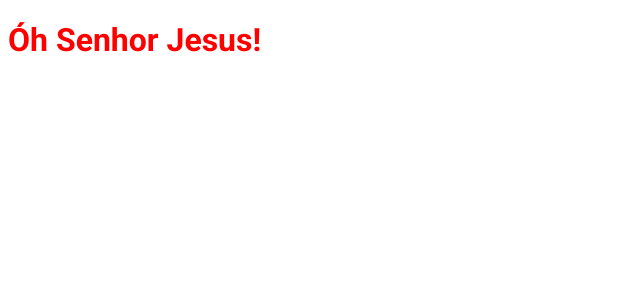
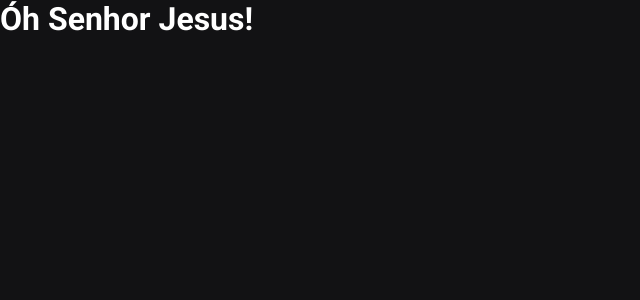
Before and after one commit to jonathancmpc/ignews, a Next.js app: page / in a window 1280 px wide. Shown: the top 300 px of the page, without its empty margins (0-640 px from the left). Built offline with nearby package versions, Linux system fonts and the light colour scheme.

Commit message:
Global styles

```diff
--- a/src/pages/_app.tsx
+++ b/src/pages/_app.tsx
@@ -1,4 +1,6 @@
 import { AppProps } from 'next/app';
+
+import '../styles/global.scss';
 
 function MyApp({ Component, pageProps }: AppProps) {
   return <Component {...pageProps} />
--- a/src/pages/index.tsx
+++ b/src/pages/index.tsx
@@ -1,6 +1,4 @@
 import Head from 'next/head'
-
-import styles from '../styles/home.module.scss';
 
 export default function Home() {
   return (
@@ -9,7 +7,7 @@
       <Head>
         <title>Início | ig.news</title>
       </Head>
-      <h1 className={styles.title}>
+      <h1>
         Óh Senhor Jesus!
       </h1>
     </>
--- /dev/null
+++ b/src/styles/global.scss
@@ -0,0 +1,46 @@
+* {
+  margin: 0;
+  padding: 0;
+  box-sizing: border-box;
+}
+
+:root {
+  --white: #FFFFFF;
+
+  --gray-100: #e1e1e6;
+  --gray-300: #a8a8b3;
+  --gray-900: #121214;
+
+  --cyan-500: #61dafb;
+  --yellow-500: #eba417;
+}
+
+@media (max-width: 1080px) {
+  html {
+    font-size: 93.75%;
+  }
+}
+
+@media (max-width: 720px) {
+  html {
+    font-size: 87.5%;
+  }
+}
+
+body {
+  background: var(--gray-900);
+  color: var(--white);
+}
+
+body, input, textarea, select, button {
+  font: 400 1rem "Roboto", sans-serif;
+}
+
+button {
+  cursor: pointer;
+}
+
+a {
+  color: inherit;
+  text-decoration: none;
+}
--- a/src/styles/home.module.scss
+++ /dev/null
@@ -1,4 +0,0 @@
-.title {
-  color: red;
-  font-family: Roboto;
-}
```
